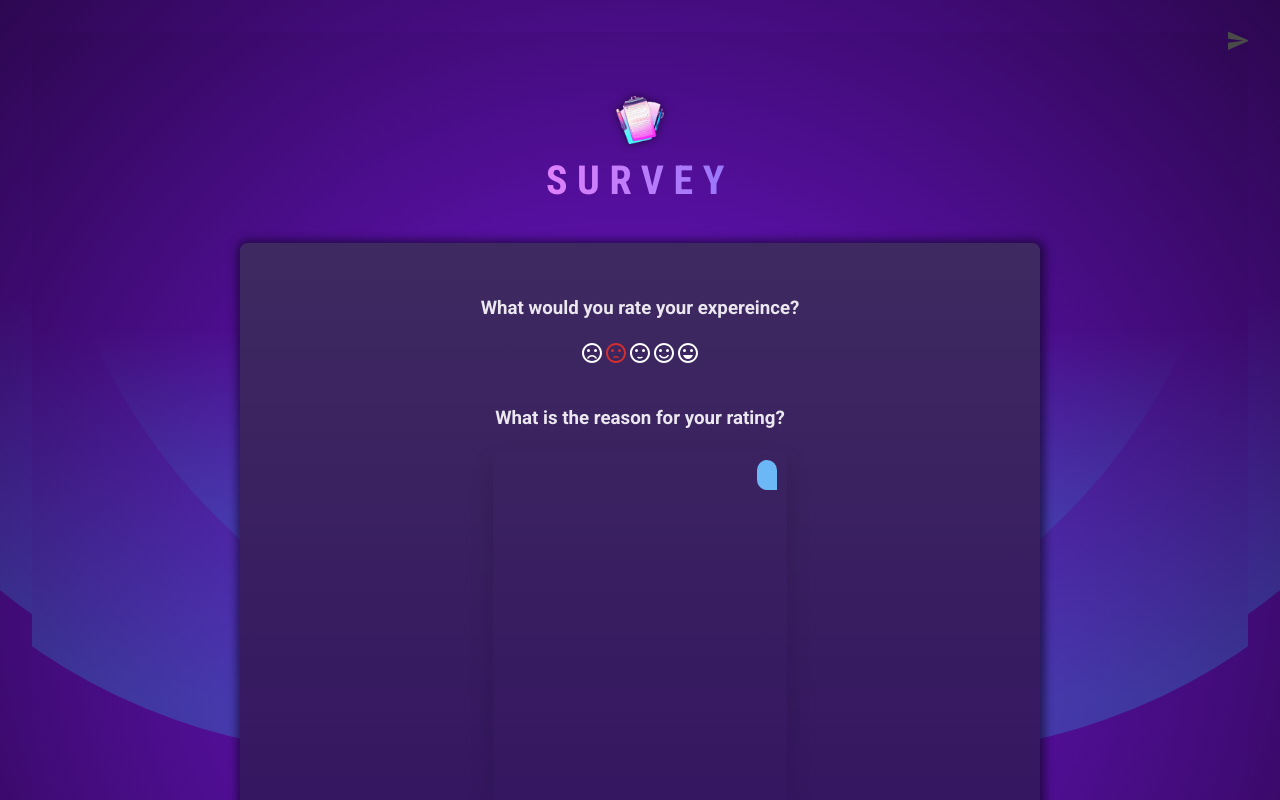
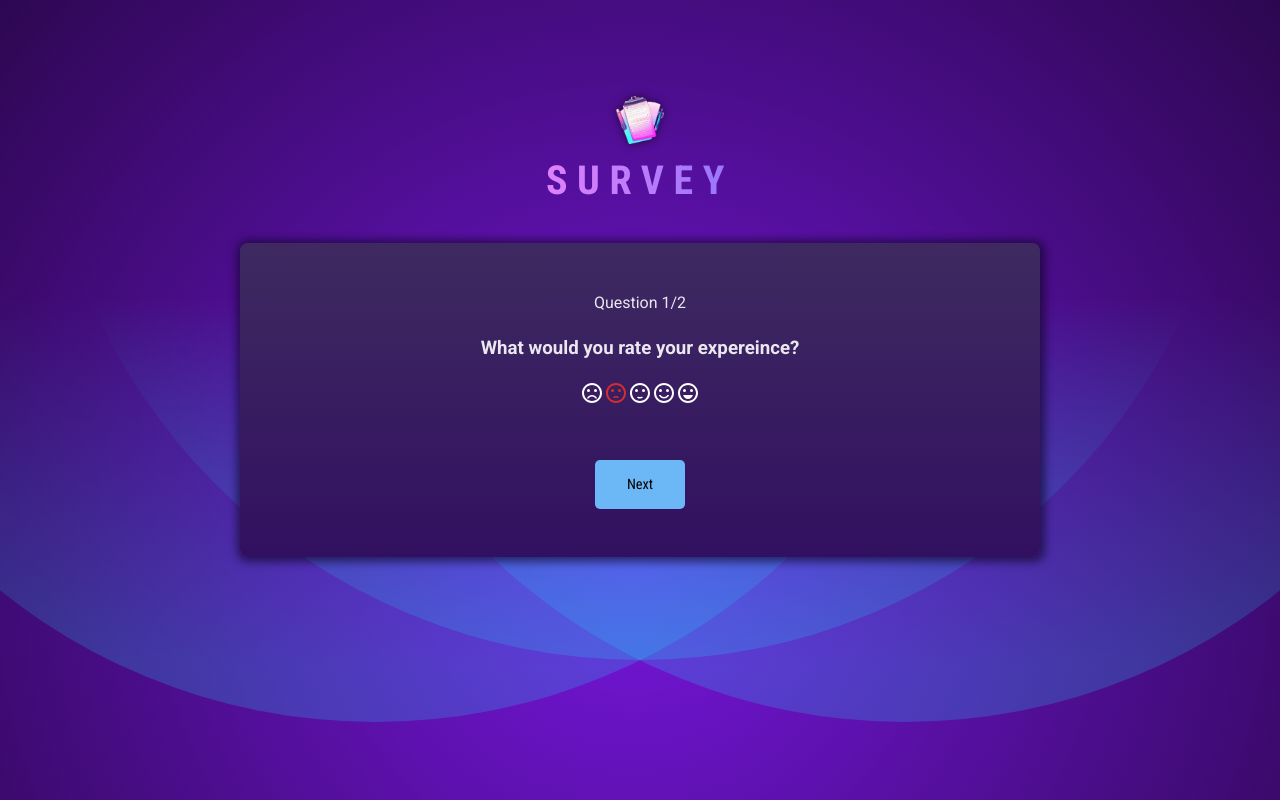
Before and after one commit to AminaOti/charbot-survey, a React (Vite) app: page / in a window 1280 px wide. Shown: the top 800 px of the page. Built offline with nearby package versions, Linux system fonts and the light colour scheme.

Commit message:
feat: split first and second question

```diff
--- a/src/App.jsx
+++ b/src/App.jsx
@@ -1,19 +1,40 @@
 // import './App.css'
+import {useState} from 'react'
 import Header from './components/Header';
 import RatingScaleQuestion from './components/RatingScaleQuestion';
 import OpenEndedQuestion from './components/OpenEndedQuestion';
 
+const NUMBER_OF_QUESTIONS = 2;
+const FIRST_QUESTION_NUMBER = 1;
 
 
 
 function App() {
+  const [currentQuestion, setCurrentQuestion] = useState(FIRST_QUESTION_NUMBER);
+  let quizQuestion = (<RatingScaleQuestion></RatingScaleQuestion>)
+
+
+  function handleNext(){
+    let nextQuestion = currentQuestion +1;
+    if(nextQuestion>2)(
+      nextQuestion = 2
+    )
+    setCurrentQuestion(nextQuestion);
+  }
+
+  if(currentQuestion!=FIRST_QUESTION_NUMBER)
+  {
+    quizQuestion= (<OpenEndedQuestion></OpenEndedQuestion>)
+  }
+
 
   return (
     <body>
      <Header title="Survey"></Header>
         <div id="survey-questions">
-          <RatingScaleQuestion ></RatingScaleQuestion>
-          <OpenEndedQuestion></OpenEndedQuestion>
+          <p>Question {currentQuestion}/{NUMBER_OF_QUESTIONS}</p>
+          {quizQuestion}
+          <button onClick={handleNext}> Next </button>
         </div>
     </body>
   )
```
